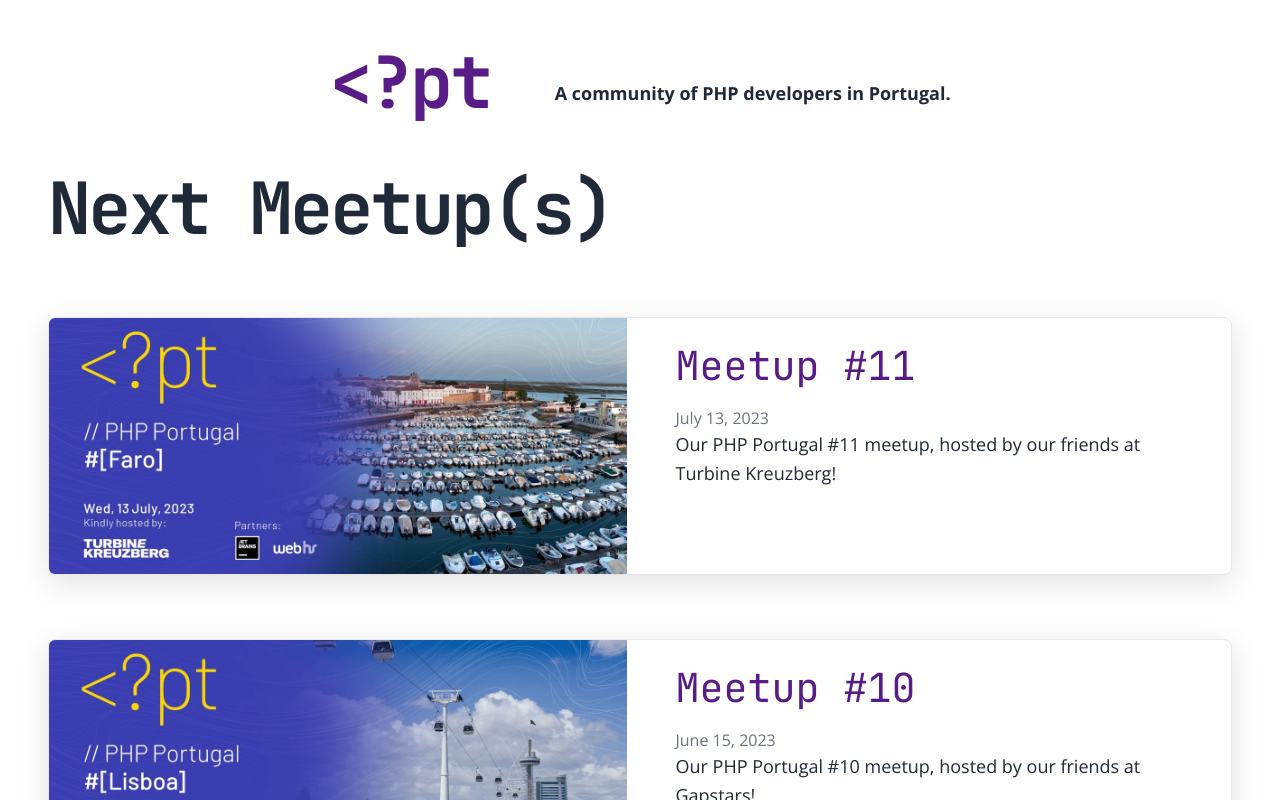
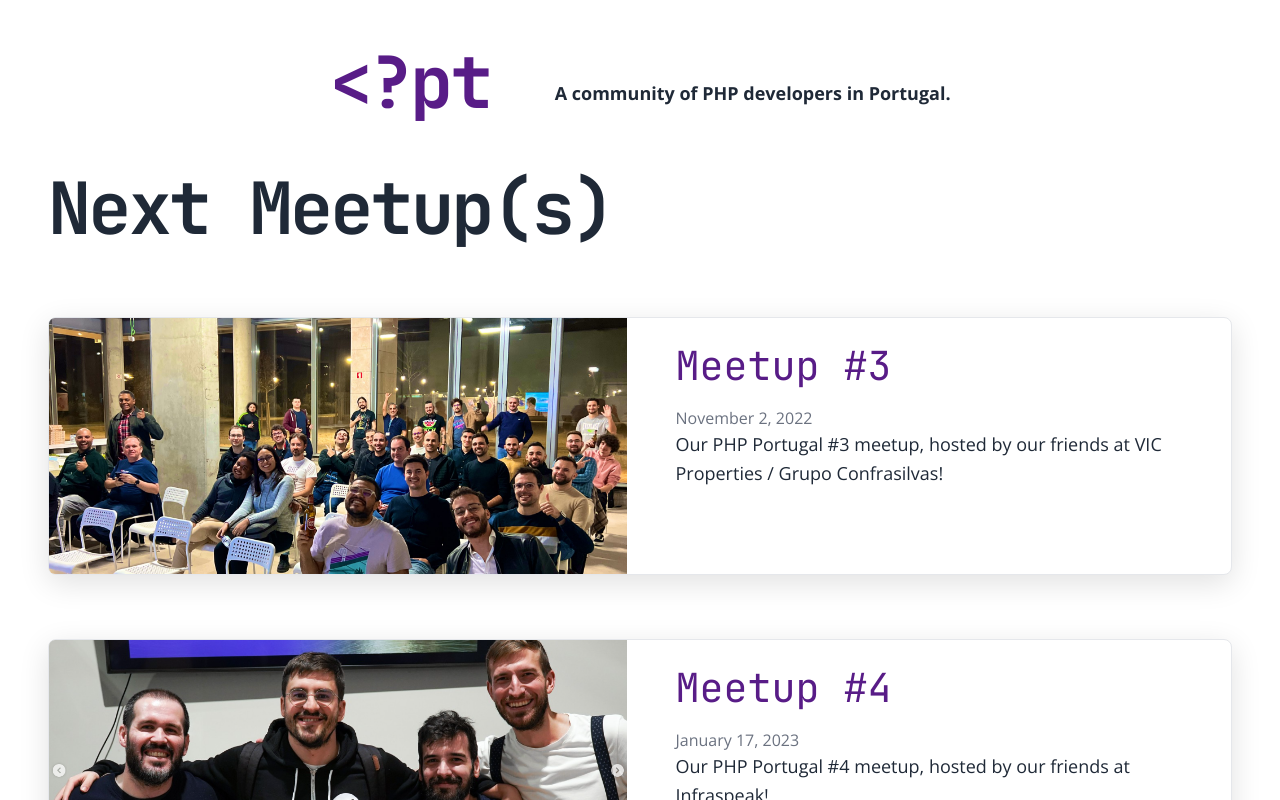
Before and after one commit to php-portugal/meetups, a Next.js app: page / in a window 1280 px wide. Shown: the top 800 px of the page. Built offline with nearby package versions, Linux system fonts and the light colour scheme.

Commit message:
Landping page tweak

```diff
--- a/pages/index.tsx
+++ b/pages/index.tsx
@@ -13,10 +13,12 @@ type IndexPageProps = {
 }
 
 export default function Index({allMeetups}: IndexPageProps) {
-  const heroPost = allMeetups[0]
-  const nextMeetups = allMeetups.filter((meetup) => {
-    return (Date.now() - Date.parse(meetup.date)) < 0
-  })
+  const nextMeetups = allMeetups
+    .filter((meetup) => {
+      return (Date.now() - Date.parse(meetup.date)) < 0
+    })
+    .reverse()
+
   const morePosts = allMeetups.slice(1)
   return <>
     <Layout>
```
